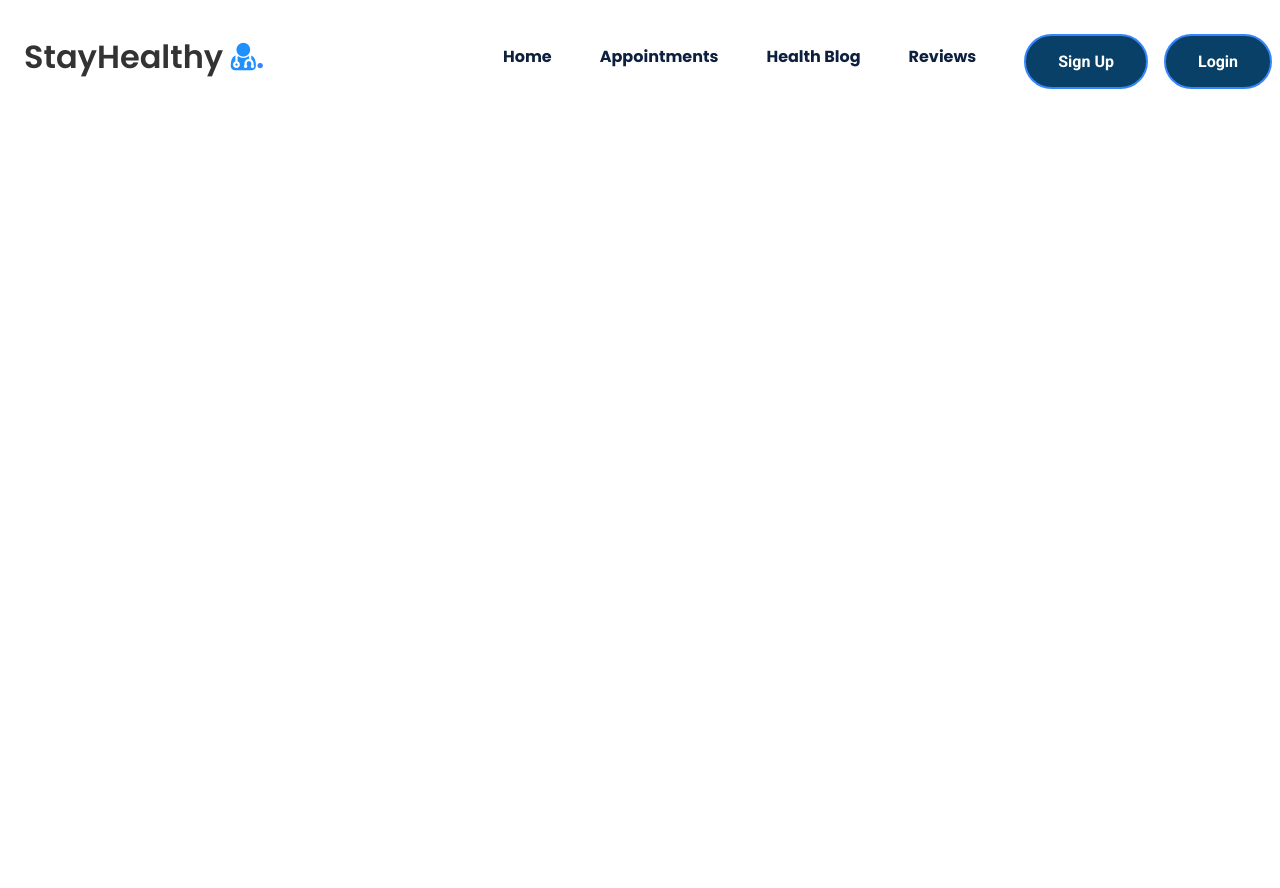
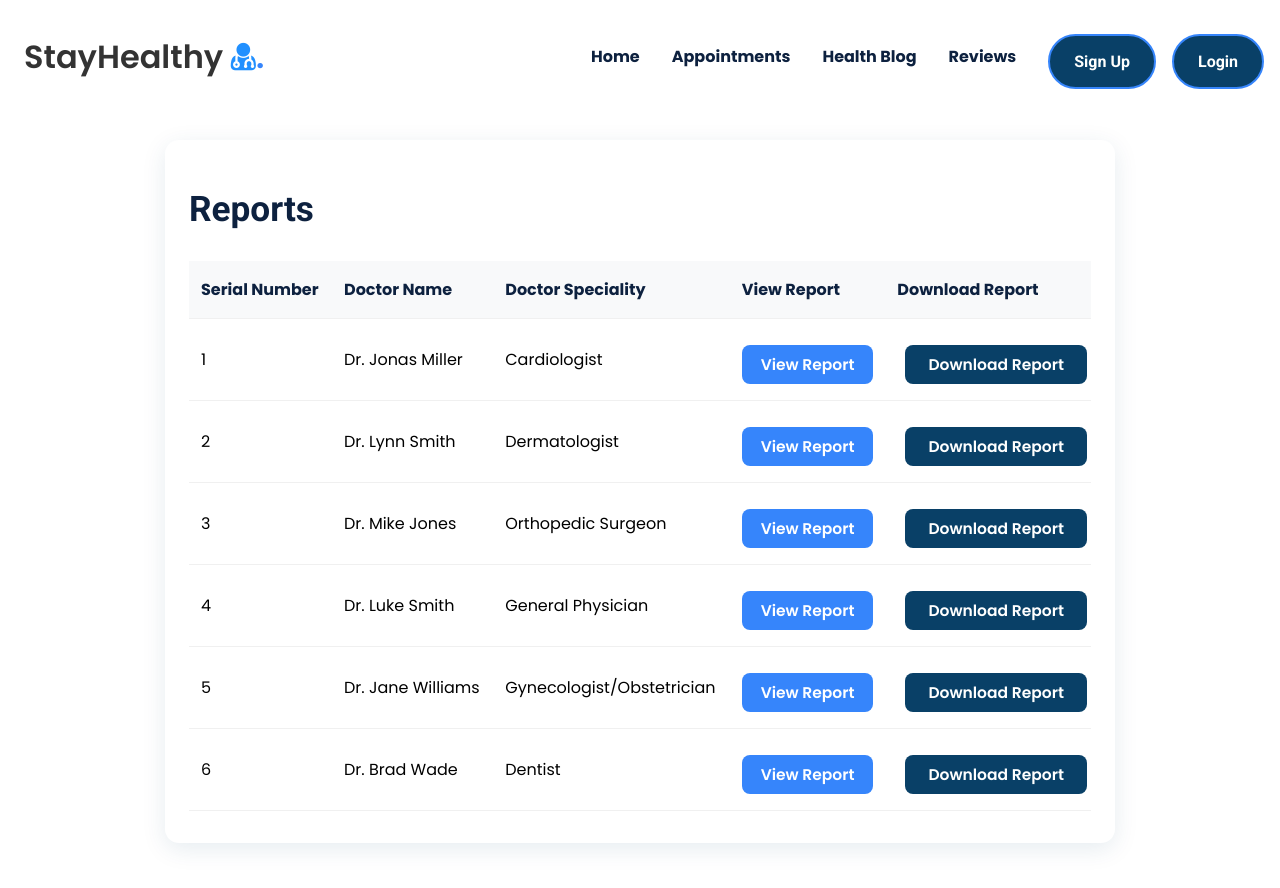
Before and after one commit to Andabeat/med_appt, a React (Create React App) app: page /reports in a window 1280 px wide. Before the commit this address had no page. Shown: the top 888 px of the page. Before the commit the page ends 800 px from the top, so only its background shows below. Built offline with nearby package versions, Linux system fonts and the light colour scheme.

Commit message:
Report Layout Added

```diff
--- a/src/App.js
+++ b/src/App.js
@@ -10,6 +10,7 @@ import FindDoctorSearch from './Components/FindDoctorSearch/FindDoctorSearch';
 import Notification from './Components/Notification/Notification';
 import ReviewForm from './Components/ReviewForm/ReviewForm';
 import ProfileCard from './Components/ProfileCard/ProfileCard';
+import ReportsLayout from './Components/ReportsLayout/ReportsLayout';
 
 function App() {
   // Global notification state
@@ -56,6 +57,7 @@ function App() {
           />
           <Route path="/reviews" element={<ReviewForm />} />
           <Route path="/profile" element={<ProfileCard />} />
+          <Route path="/reports" element={<ReportsLayout />} />
 
           {/* 404 fallback route */}
           <Route path="*" element={<div>Page Not Found</div>} />
--- a/src/Components/Navbar/Navbar.css
+++ b/src/Components/Navbar/Navbar.css
@@ -101,7 +101,7 @@ nav {
 
 /* Styling for individual links in the navigation */
 .link a {
-    padding: 0 1rem;
+    padding: .5rem;
     color: #0d213f;
     transition: 0.3s;
     text-decoration: none;
--- a/src/Components/Navbar/Navbar.js
+++ b/src/Components/Navbar/Navbar.js
@@ -114,6 +114,9 @@ const Navbar = () => {
                   <Link to="/profile" className="dropdown-item" onClick={() => setShowDropdown(false)}>
                     Your Profile
                   </Link>
+                  <Link to="/reports" className="dropdown-item" onClick={() => setShowDropdown(false)}>
+                    Your Reports
+                  </Link>
                   <div className="dropdown-divider"></div>
                   <button className="dropdown-item logout-item" onClick={handleLogout}>
                     Logout
--- /dev/null
+++ b/src/Components/ReportsLayout/ReportsLayout.css
@@ -0,0 +1,74 @@
+.reports-layout-container {
+  max-width: 950px;
+  margin: 140px auto;
+  padding: 32px 24px;
+  background: #fff;
+  border-radius: 14px;
+  box-shadow: 0 6px 24px rgba(9, 64, 103, 0.1);
+}
+
+.reports-title {
+  font-size: 2.2rem;
+  font-weight: 700;
+  color: #0d213f;
+  margin-bottom: 28px;
+  text-align: left;
+  font-family: "Roboto", sans-serif;
+}
+
+.reports-table {
+  width: 100%;
+  border-collapse: collapse;
+  background: #fff;
+  font-family: "Roboto", sans-serif;
+}
+
+.reports-table th, .reports-table td {
+  padding: 16px 12px;
+  text-align: left;
+  border-bottom: 1px solid #f0f0f0;
+  font-size: 1rem;
+}
+
+.reports-table th {
+  background: #f8f9fa;
+  color: #0d213f;
+  font-weight: 700;
+}
+
+.report-btn {
+  padding: 8px 18px;
+  border: none;
+  border-radius: 8px;
+  background: #3685fb;
+  color: #fff;
+  font-weight: 600;
+  font-size: 0.97rem;
+  cursor: pointer;
+  transition: background .2s;
+}
+
+.view-btn {
+  background: #3685fb;
+}
+.download-btn {
+  background: #094067;
+  margin-left: 8px;
+}
+
+.report-btn:hover {
+  background: #2190ff;
+}
+
+@media (max-width: 800px) {
+  .reports-layout-container {
+    padding: 16px 2px;
+  }
+  .reports-table th, .reports-table td {
+    padding: 8px 4px;
+    font-size: 0.93rem;
+  }
+  .reports-title {
+    font-size: 1.2rem;
+  }
+}
--- /dev/null
+++ b/src/Components/ReportsLayout/ReportsLayout.js
@@ -0,0 +1,72 @@
+import React from "react";
+import "./ReportsLayout.css";
+
+// Dummy data: Use only the doctor names & specialties for demo purposes
+const reports = [
+  {
+    id: 1,
+    doctorName: "Dr. Jonas Miller",
+    speciality: "Cardiologist",
+  },
+  {
+    id: 2,
+    doctorName: "Dr. Lynn Smith",
+    speciality: "Dermatologist",
+  },
+  {
+    id: 3,
+    doctorName: "Dr. Mike Jones",
+    speciality: "Orthopedic Surgeon",
+  },
+  {
+    id: 4,
+    doctorName: "Dr. Luke Smith",
+    speciality: "General Physician",
+  },
+  {
+    id: 5,
+    doctorName: "Dr. Jane Williams",
+    speciality: "Gynecologist/Obstetrician",
+  },
+  {
+    id: 6,
+    doctorName: "Dr. Brad Wade",
+    speciality: "Dentist",
+  }
+];
+
+const ReportsLayout = () => {
+  return (
+    <div className="reports-layout-container">
+      <h1 className="reports-title">Reports</h1>
+      <table className="reports-table">
+        <thead>
+          <tr>
+            <th>Serial Number</th>
+            <th>Doctor Name</th>
+            <th>Doctor Speciality</th>
+            <th>View Report</th>
+            <th>Download Report</th>
+          </tr>
+        </thead>
+        <tbody>
+          {reports.map((report, idx) => (
+            <tr key={report.id}>
+              <td>{idx + 1}</td>
+              <td>{report.doctorName}</td>
+              <td>{report.speciality}</td>
+              <td>
+                <button className="report-btn view-btn">View Report</button>
+              </td>
+              <td>
+                <button className="report-btn download-btn">Download Report</button>
+              </td>
+            </tr>
+          ))}
+        </tbody>
+      </table>
+    </div>
+  );
+};
+
+export default ReportsLayout;
```
